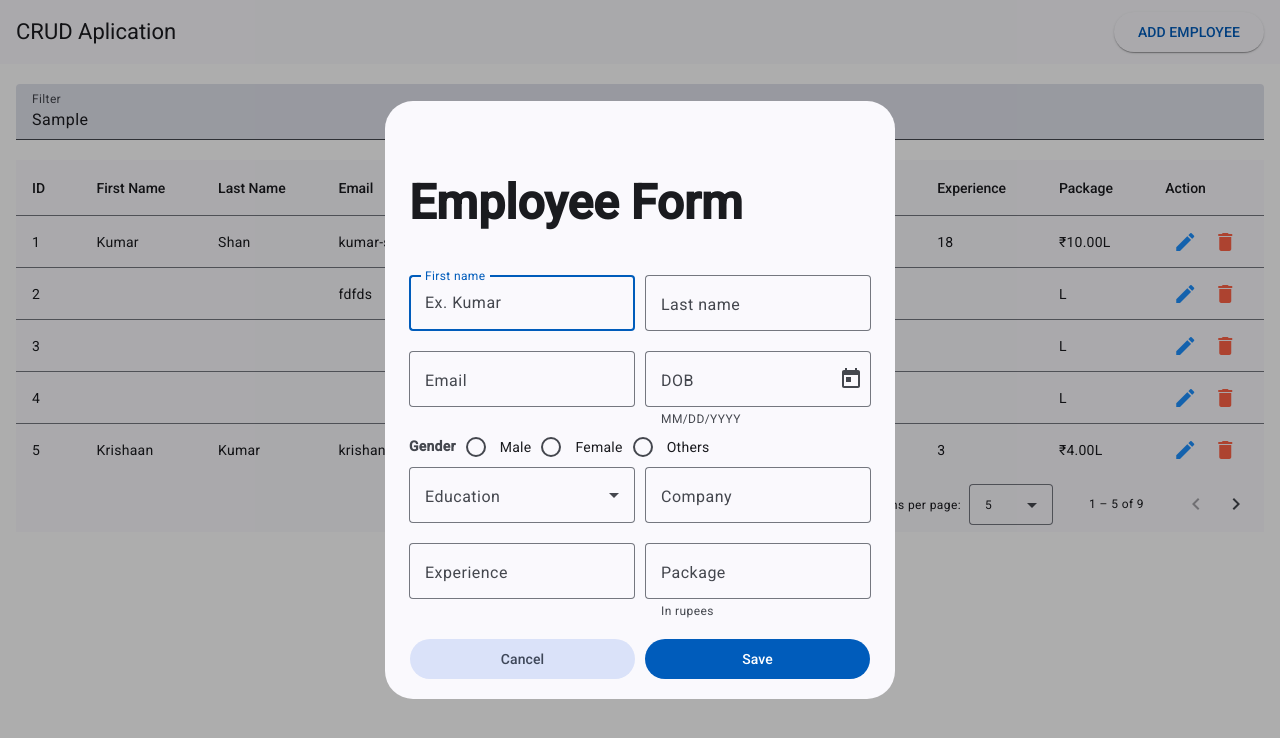
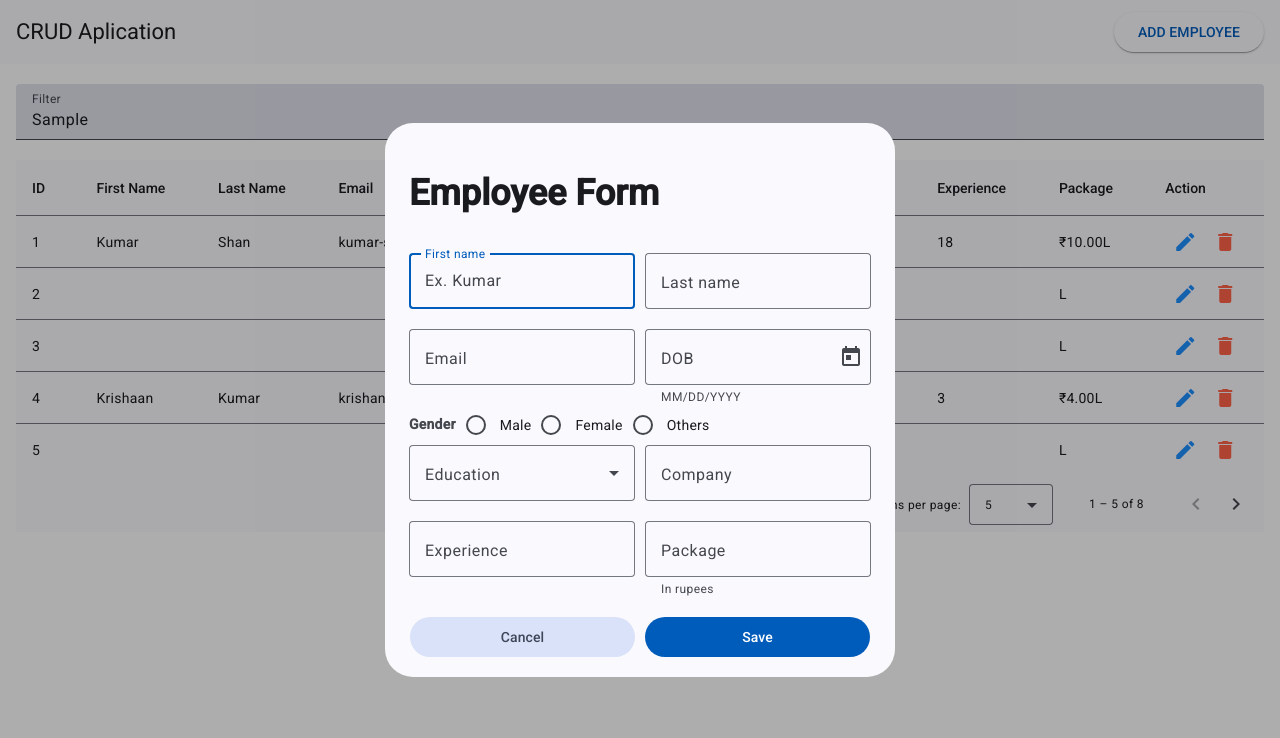
Before and after one commit to kumaruidivloper/angular-forms-tutorial, an Angular app: page / in a window 1280 px wide. Both pictures are taken after typing "Sample" into the empty fields and a click on the button "ADD EMPLOYEE". Shown: the top 738 px of the page. Built offline with nearby package versions, Linux system fonts and the light colour scheme; data requests are answered from the project's data file.

Commit message:
small update

```diff
--- a/db.json
+++ b/db.json
@@ -31,18 +31,6 @@
       "experience": 18,
       "package": 10,
       "id": "e48d"
-    },
-    {
-      "firstName": "",
-      "lastName": "",
-      "email": "fdfds",
-      "dob": "",
-      "gender": "",
-      "education": "",
-      "company": "",
-      "experience": "",
-      "package": "",
-      "id": "e1f1"
     },
     {
       "id": "9f26",
--- a/src/app/app.html
+++ b/src/app/app.html
@@ -85,7 +85,7 @@
 
     <!-- Row shown when there is no matching data. -->
     <tr class="mat-row" *matNoDataRow>
-      <td class="mat-cell" colspan="4">No data matching the filter "{{input.value}}"</td>
+      <td class="mat-cell" colspan="11" style="text-align: center;padding: 5px; color: red; font-weight: bold;">No data matching the filter <span style="color: darkorchid; padding: 5px 15px;">[{{input.value}}]</span></td>
     </tr>
   </table>
 
--- a/src/app/emp-add-edit/emp-add-edit.html
+++ b/src/app/emp-add-edit/emp-add-edit.html
@@ -1,5 +1,5 @@
 <div mat-dialog-title>
-    <h1>Employee Form</h1>
+    <h2 style="padding-bottom: 20px; margin: 0;">{{data ? 'Employee Update' : 'Employee Form'}}</h2>
 </div>
 <form [formGroup]="empForm" (ngSubmit)="onFormSubmit()">
 <div mat-dialog-content style="padding-top:10px">
```
